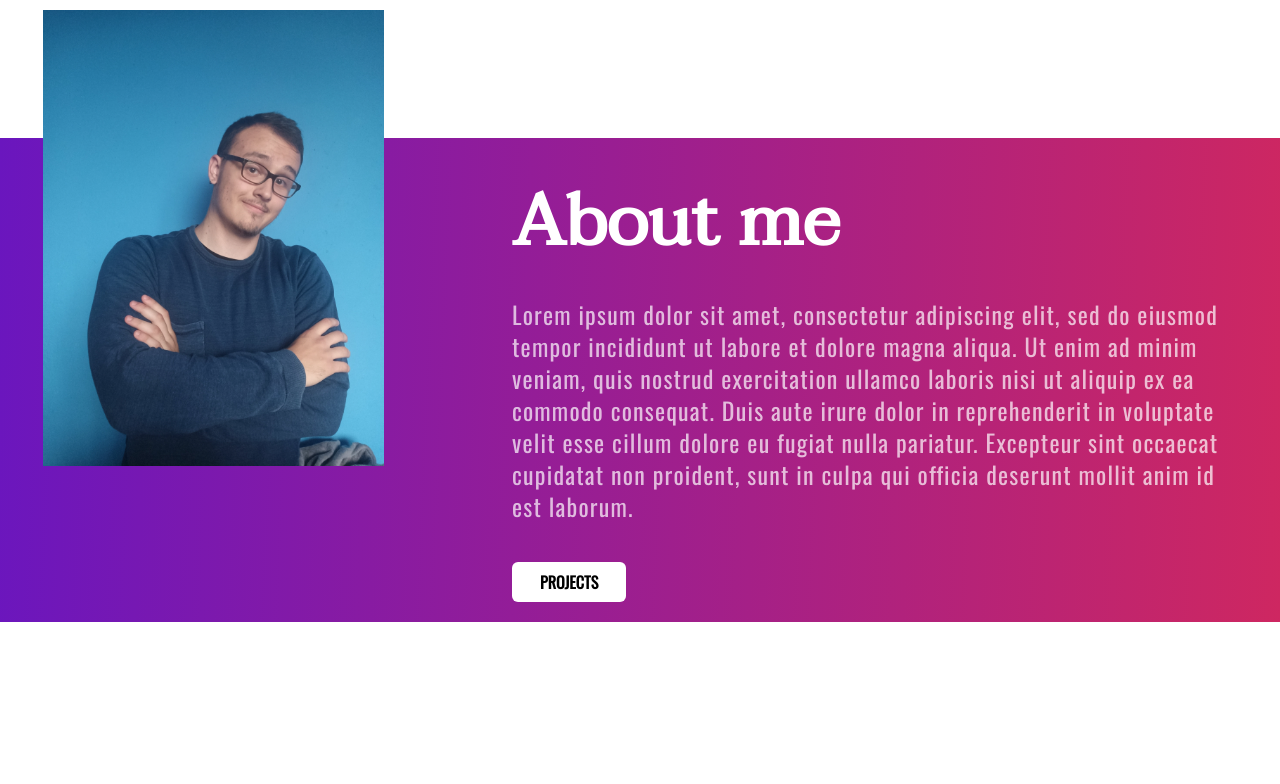
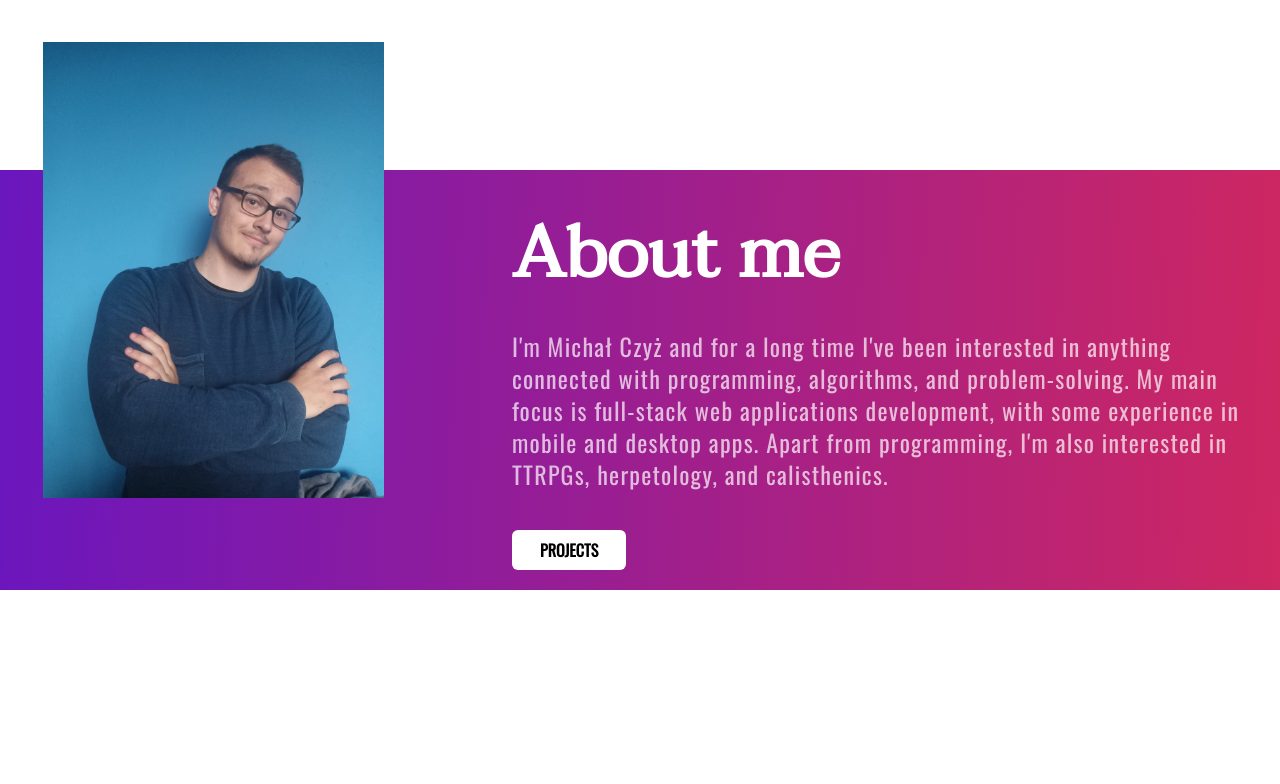
Before and after one commit to Chatyis/portfolio, an Angular app: page / in a window 1280 px wide. Shown: the part 820-1604 px from the top of the page. Built offline with nearby package versions, Linux system fonts and the light colour scheme.

Commit message:
feat: about me part written

```diff
--- a/src/app/navbar/navbar.component.html
+++ b/src/app/navbar/navbar.component.html
@@ -1,4 +1,4 @@
-<ul class="flex fixed bg-black text-white justify-end w-full gap-10 pr-10 py-5 text-xl">
+<ul class="flex fixed bg-black text-white justify-end w-full gap-10 pr-10 py-5 text-xl z-50">
   <a class="pb-1 border-b-4 cursor-pointer" href="#home">Homepage</a>
   <a class="cursor-pointer" href="#about-me">About me</a>
   <a class="cursor-pointer" href="#projects">Projects</a>
--- a/src/app/page-content/page-content.component.html
+++ b/src/app/page-content/page-content.component.html
@@ -8,25 +8,23 @@
   </div>
 </section>
 <section id="about-me" class="w-full h-screen flex justify-center items-center">
-  <div class="w-full bg-black text-white bg-gradient flex -z-10">
+  <div class="w-full bg-black text-white bg-gradient flex z-10">
     <div class="w-2/5 flex-shrink-0 relative">
       <img class="absolute w-2/3 -top-32 right-32" src="assets/images/my-face.jpg" alt="about-me-img">
     </div>
     <div class="w-3/5">
       <div class=" font-taviraj text-7xl font-bold pt-12 ">About me</div>
       <div class="text-2xl py-10 opacity-70 tracking-wider pr-10">
-        Lorem ipsum dolor sit amet, consectetur adipiscing elit, sed do eiusmod tempor incididunt ut labore et dolore
-        magna aliqua. Ut enim ad minim veniam, quis nostrud exercitation ullamco laboris nisi ut aliquip ex ea commodo
-        consequat. Duis aute irure dolor in reprehenderit in voluptate velit esse cillum dolore eu fugiat nulla
-        pariatur. Excepteur sint occaecat cupidatat non proident, sunt in culpa qui officia deserunt mollit anim id est
-        laborum.
+        I'm Michał Czyż and for a long time I've been interested in anything connected with programming, algorithms, and problem-solving. My main focus is full-stack web applications development, with some experience in mobile and desktop apps. Apart from programming, I'm also interested in TTRPGs, herpetology, and calisthenics.
       </div>
-      <button class="text-black bg-white rounded-md font-bold px-7 py-2 mb-5 text-md">PROJECTS</button>
+      <a href="#projects">
+        <button class="text-black bg-white rounded-md font-bold px-7 py-2 mb-5 text-md">PROJECTS</button>
+      </a>
     </div>
   </div>
 </section>
 <section id="projects">
-  <h2 class="text-center text-7xl font-bold  mb-6">Projects</h2>
+  <h2 class="text-center text-7xl font-bold mb-6">Projects</h2>
   <app-project-container stack="Angular, Django, Numpy, OpenCV2, Skimage" imageUrl="dominant-colors.png" title="5 dominant colors determination" content="Project focused strictly on logic part, this full-stack web application's purpose is to determine 5 dominant colors on the passed image with selected parameters" siteUrl="https://github.com/Chatyis/5-Dominant-Colors-Determination"></app-project-container>
   <app-project-container stack="Angular, Angular Material (M3), Tailwindcss, .NET Core, SQL, Dapper" imageUrl="quizapp.png" title="Quiz App" content="Player can select variety of categories and answer questions to get score, alternatively user can choose to log in as a guest. For logged in players score is saved and results in getting higher levels in categories." siteUrl="https://github.com/Chatyis/Quiz-App" [isAlignedRight]="true"></app-project-container>
   <app-project-container imageUrl="kebab.png" stack="React, Tailwindcss, GatsbyJS" title="Company page" content="One view company page" siteUrl="" [isButtonVisible]="false"></app-project-container>
```
